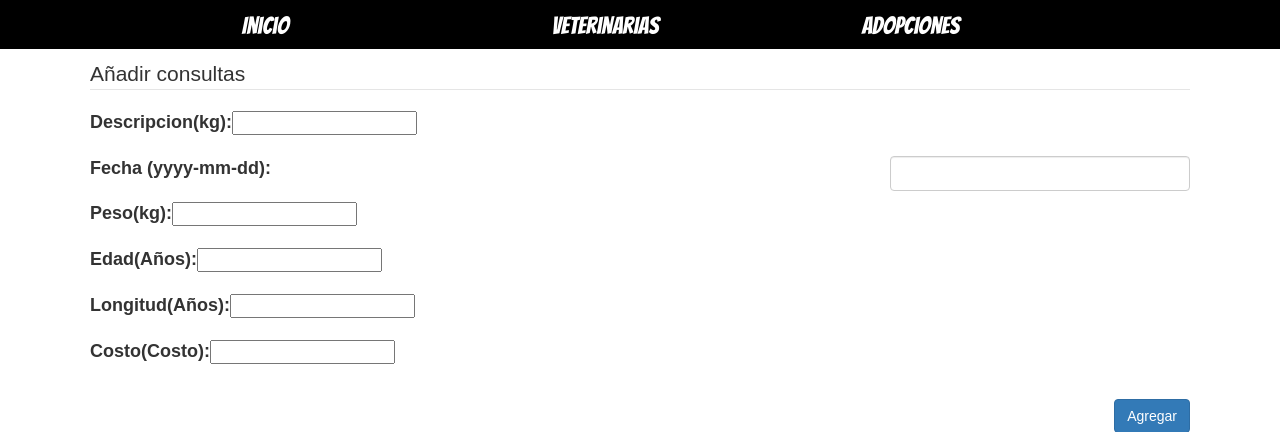
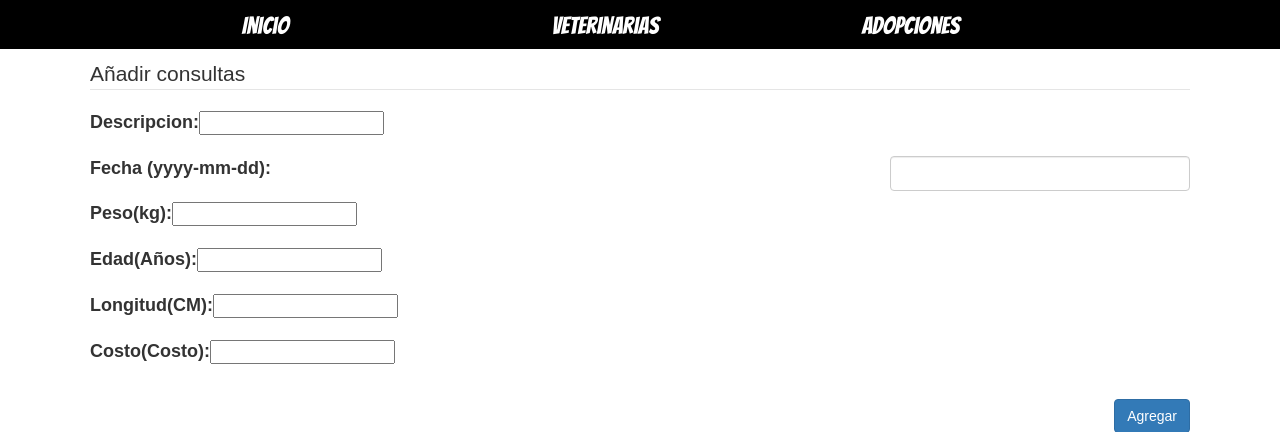
Before and after one commit to josealva/PerfilVeterinarioEspEng, a CakePHP app: the page made by PerfilVeterinarioEspEng/app/View/Registroconsultas/add.ctp in a window 1280 px wide. Shown: the part 246-678 px from the top of the page. Run offline with PHP 8.4 and a stand-in for CakePHP, Linux system fonts and the light colour scheme; the template is opened without the code that fills it, so the values that code supplies are empty; form fields are guessed from the names that the template uses; some libraries are stand-ins or nearby versions.

Commit message:
Update add.ctp

```diff
--- a/PerfilVeterinarioEspEng/app/View/Registroconsultas/add.ctp
+++ b/PerfilVeterinarioEspEng/app/View/Registroconsultas/add.ctp
@@ -6,7 +6,7 @@
         <fieldset>
             <legend><?php echo __('Añadir consultas'); ?></legend>
             <div class="form-group">
-                    <?php echo $this->Form->input('Registroconsulta.Descripcion', array('label'=>'Descripcion(kg): ', 'type'=>'text'));?>
+                    <?php echo $this->Form->input('Registroconsulta.Descripcion', array('label'=>'Descripcion: ', 'type'=>'text'));?>
             </div>
 
             <div id="clear"></div>
@@ -25,7 +25,7 @@
 
             <div id="clear"></div>
             <div class="form-group">
-                     <?php  echo $this->Form->input('Registroconsulta.longitud', array('label'=>'Longitud(Años): ', 'type'=>'text'));?>
+                     <?php  echo $this->Form->input('Registroconsulta.longitud', array('label'=>'Longitud(CM): ', 'type'=>'text'));?>
 
             </div>
 
```
